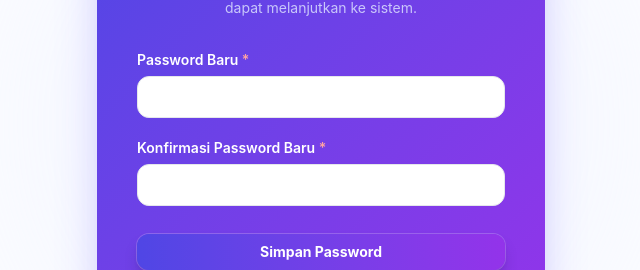
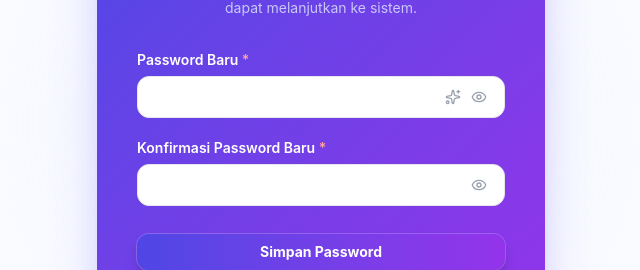
Before and after one commit to arul013/titin-testify, a Next.js app in the folder frontend/: page /change-password in a window 1280 px wide. Shown: the part 277-547 px from the top of the page, without its empty margins (319-959 px from the left). Built offline with nearby package versions, Linux system fonts and the light colour scheme; no server answers.

Commit message:
update: apply eye on password input

```diff
--- a/frontend/src/app/(auth)/change-password/page.tsx
+++ b/frontend/src/app/(auth)/change-password/page.tsx
@@ -3,7 +3,7 @@
 import React, { useState } from "react";
 import { useRouter } from "next/navigation";
 import { useAuth } from "../../../features/auth/hooks/useAuth";
-import { Input } from "../../../components/ui/input";
+import { PasswordField } from "../../../components/ui/password-field";
 import { Button } from "../../../components/ui/button";
 import { Card } from "../../../components/ui/card";
 import { api } from "../../../lib/api";
@@ -91,11 +91,11 @@ export default function ChangePasswordPage() {
             <label className="block text-sm font-semibold text-white mb-1.5">
               Password Baru <span className="text-red-300">*</span>
             </label>
-            <Input
-              type="password"
+            <PasswordField
               value={newPassword}
-              onChange={(e) => setNewPassword(e.target.value)}
+              onChange={setNewPassword}
               required
+              showCopy={false}
               className="text-gray-800 focus:ring-2 focus:ring-white/55 focus:border-white transition-all duration-200"
             />
           </div>
@@ -104,11 +104,12 @@ export default function ChangePasswordPage() {
             <label className="block text-sm font-semibold text-white mb-1.5">
               Konfirmasi Password Baru <span className="text-red-300">*</span>
             </label>
-            <Input
-              type="password"
+            <PasswordField
               value={confirmPassword}
-              onChange={(e) => setConfirmPassword(e.target.value)}
+              onChange={setConfirmPassword}
               required
+              showGenerate={false}
+              showCopy={false}
               className="text-gray-800 focus:ring-2 focus:ring-white/55 focus:border-white transition-all duration-200"
             />
           </div>
--- a/frontend/src/components/ui/password-field.tsx
+++ b/frontend/src/components/ui/password-field.tsx
@@ -20,6 +20,10 @@ interface PasswordFieldProps {
   defaultVisible?: boolean;
   /** Tampilkan tombol generate password acak. */
   showGenerate?: boolean;
+  /** Tampilkan tombol salin (saat ada nilai). */
+  showCopy?: boolean;
+  /** Class tambahan untuk elemen <input> (mis. warna teks di background gelap). */
+  className?: string;
 }
 
 /**
@@ -37,8 +41,15 @@ export const PasswordField: React.FC<PasswordFieldProps> = ({
   error,
   defaultVisible = false,
   showGenerate = true,
+  showCopy = true,
+  className,
 }) => {
   const [visible, setVisible] = useState(defaultVisible);
+
+  // Sesuaikan padding kanan dengan jumlah tombol yang tampil.
+  const trailingCount = (showGenerate ? 1 : 0) + (showCopy && value ? 1 : 0) + 1;
+  const padClass = trailingCount >= 3 ? 'pr-24' : trailingCount === 2 ? 'pr-16' : 'pr-11';
+  const inputClassName = `${padClass} font-mono ${className ?? ''}`.trim();
 
   const handleGenerate = () => {
     onChange(generatePassword());
@@ -66,7 +77,7 @@ export const PasswordField: React.FC<PasswordFieldProps> = ({
       onChange={(e) => onChange(e.target.value)}
       hint={hint}
       error={error}
-      className="pr-24 font-mono"
+      className={inputClassName}
       rightIcon={
         <div className="flex items-center gap-0.5">
           {showGenerate && (
@@ -81,7 +92,7 @@ export const PasswordField: React.FC<PasswordFieldProps> = ({
               <Sparkles className="w-4 h-4" />
             </button>
           )}
-          {value && (
+          {showCopy && value && (
             <button
               type="button"
               onClick={handleCopy}
--- a/frontend/src/features/auth/LoginForm.tsx
+++ b/frontend/src/features/auth/LoginForm.tsx
@@ -4,6 +4,7 @@ import React, { useState, useEffect, useRef } from "react";
 import { useRouter } from "next/navigation";
 import { useAuth } from "./hooks/useAuth";
 import { Input } from "../../components/ui/input";
+import { PasswordField } from "../../components/ui/password-field";
 import { Button } from "../../components/ui/button";
 import { Card } from "../../components/ui/card";
 import { motion } from "framer-motion";
@@ -189,11 +190,12 @@ export const LoginForm: React.FC = () => {
               <label className="block text-sm font-semibold text-white mb-1.5">
                 Password <span className="text-red-300">*</span>
               </label>
-              <Input
-                type="password"
+              <PasswordField
                 value={password}
-                onChange={(e) => setPassword(e.target.value)}
+                onChange={setPassword}
                 required
+                showGenerate={false}
+                showCopy={false}
                 className="text-gray-800 focus:ring-2 focus:ring-white/55 focus:border-white transition-all duration-200"
               />
             </div>
```
